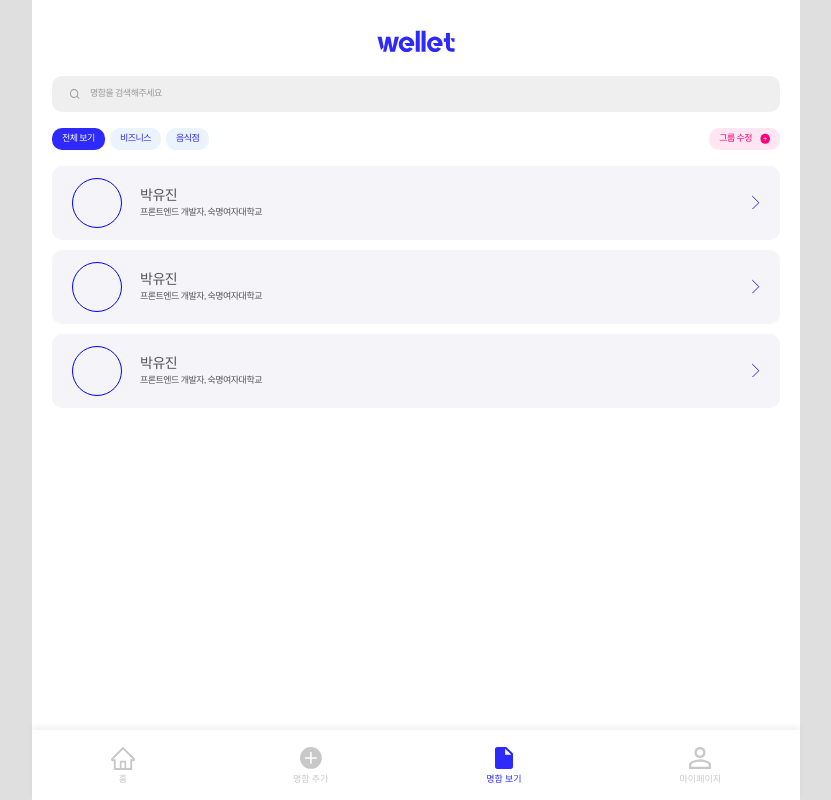
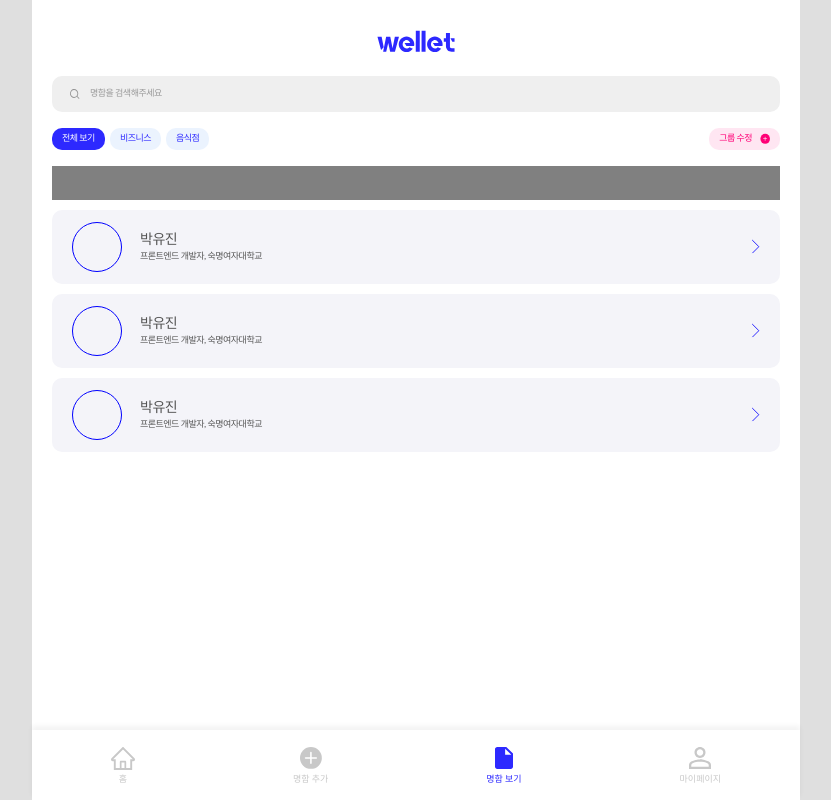
Before and after one commit to APPS-sookmyung/2024-WELLET-client, a React (Vite) app: page /card in a window 1280 px wide. Shown: the whole page, without its empty margins (224-1055 px from the left). Built offline with nearby package versions, Linux system fonts and the light colour scheme; a web font is replaced by a local one.

Commit message:
feat: 명함 컴포넌트 페이지 생성

```diff
--- /dev/null
+++ b/src/components/CardInfo/CardInfo.jsx
@@ -0,0 +1,6 @@
+import React from 'react';
+import * as S from './CardInfo.style';
+
+export default function CardInfo() {
+  return <S.CardInfo></S.CardInfo>;
+}
--- /dev/null
+++ b/src/components/CardInfo/CardInfo.style.jsx
@@ -0,0 +1,9 @@
+import styled from '@emotion/styled';
+
+export const CardInfo = styled.div`
+  display: flex;
+  justify-content: center;
+  padding: 10px 0 24px;
+  height: 20px;
+  background-color: gray;
+`;
--- /dev/null
+++ b/src/components/CardInfo/index.js
@@ -0,0 +1 @@
+export { default as CardInfo } from './CardInfo';
--- a/src/components/index.js
+++ b/src/components/index.js
@@ -1,5 +1,6 @@
 export { Header } from './Header';
 export { TabBar } from './TabBar';
+export { CardInfo } from './CardInfo';
 export { SearchBar } from './SearchBar';
 export { InputWrapper } from './InputWrapper';
 export { BlueButton, PrimaryButton, SecondaryButton } from './Button';
--- a/src/pages/ViewCardPage/ViewCardPage.jsx
+++ b/src/pages/ViewCardPage/ViewCardPage.jsx
@@ -1,5 +1,11 @@
 import * as S from './ViewCardPage.style';
-import { Header, TabBar, SearchBar, BlueButton } from '../../components';
+import {
+  Header,
+  TabBar,
+  SearchBar,
+  BlueButton,
+  CardInfo,
+} from '../../components';
 import more from '../../icons/icon-more.svg';
 import arrowRight from '../../icons/icon-arrow-right.svg';
 import { act, useState } from 'react';
@@ -36,6 +42,7 @@ export default function ViewCardPage() {
         </S.ButtonContainer>
         {/* 명함 */}
         <S.CardContainer>
+          <CardInfo />
           <S.Card>
             <S.CardWrapper>
               <S.ImgWrapper></S.ImgWrapper>
```
